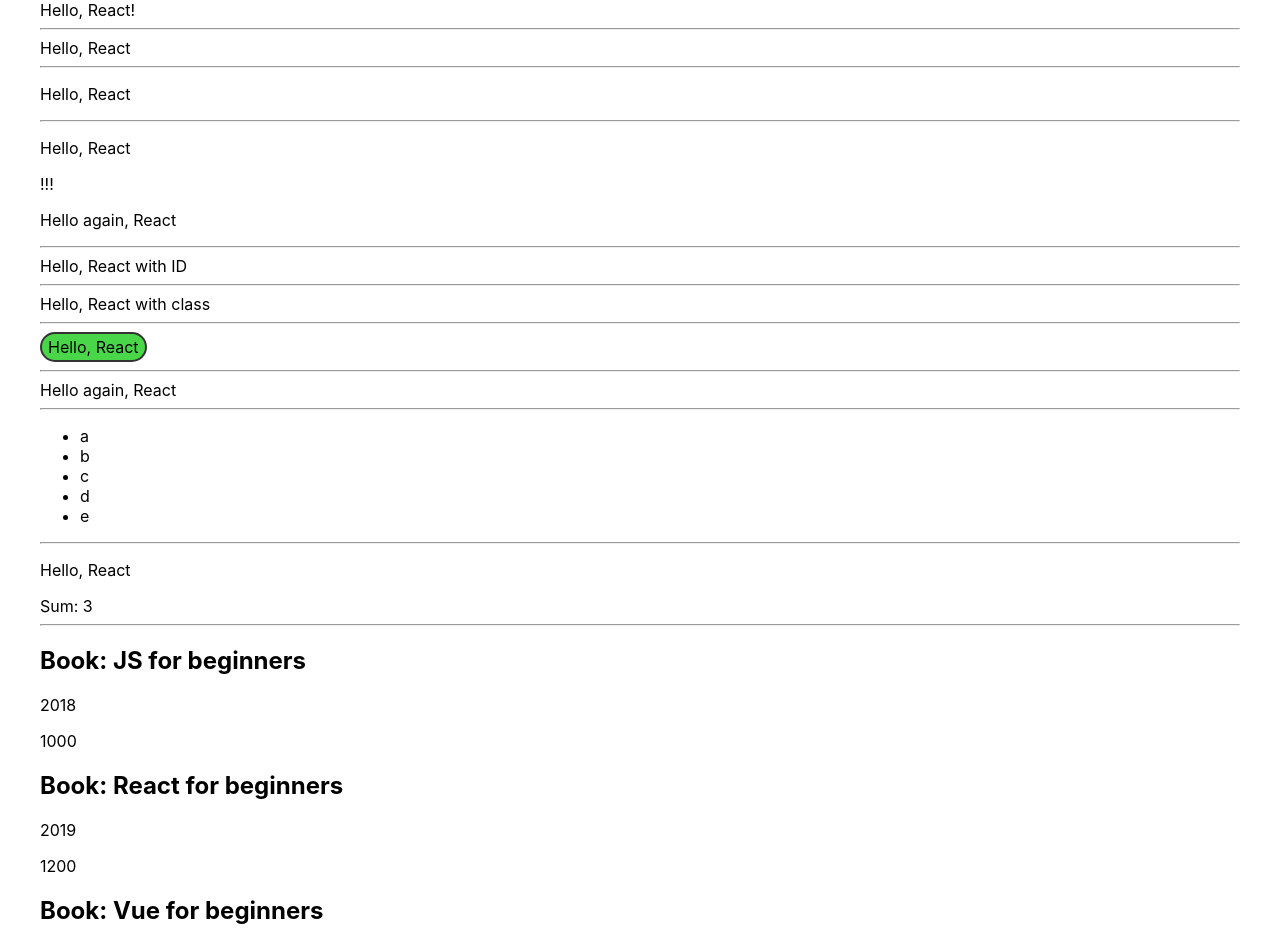
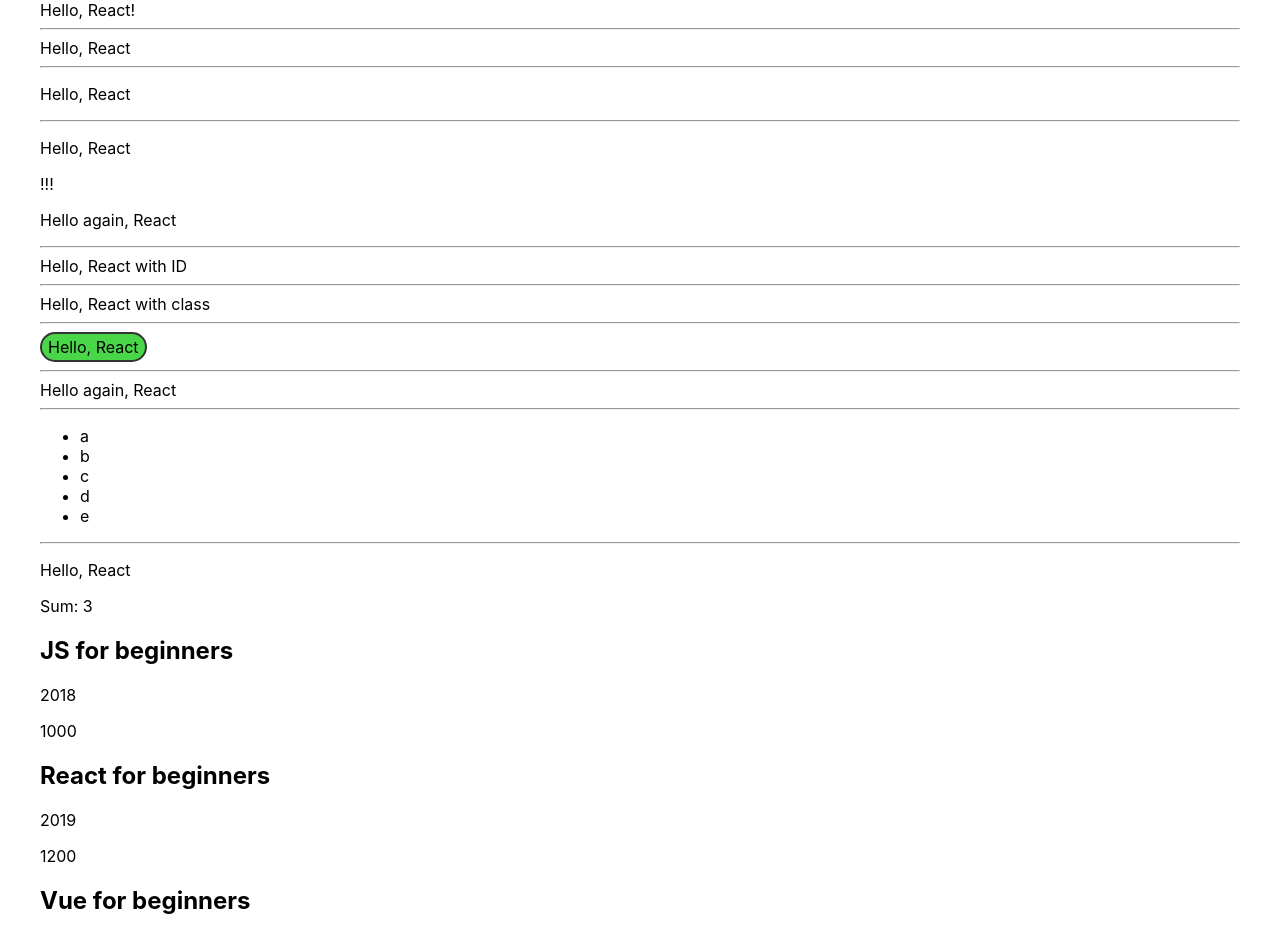
Before and after one commit to Ole-Leo/skypro-react, a JavaScript app in the folder skypro-react/: page / in a window 1280 px wide. Shown: the top 936 px of the page. Built offline with nearby package versions, Linux system fonts and the light colour scheme; the HTML template or start-up script is replaced by a standard one.

Commit message:
fix mistakes

```diff
--- a/skypro-react/src/homework_2/ArrayList.js
+++ b/skypro-react/src/homework_2/ArrayList.js
@@ -4,8 +4,9 @@
   return (
     <>
       <ul>
-        {arr.map((elem) => (
-          <li>{elem}</li>
+        {arr.map((elem, index) => (
+          // eslint-disable-next-line react/no-array-index-key
+          <li key={index}>{elem}</li>
         ))}
       </ul>
       <hr />
--- a/skypro-react/src/homework_2/Conditions.js
+++ b/skypro-react/src/homework_2/Conditions.js
@@ -1,6 +1,5 @@
 import { textForTask, textForTaskDuplicate } from './Text';
 
-// const show = true;
 const show = false;
 
 function Conditions() {
--- a/skypro-react/src/homework_2/RewriteInJSX.js
+++ b/skypro-react/src/homework_2/RewriteInJSX.js
@@ -1,36 +1,21 @@
-const books = [
-  {
-    name: 'JS for beginners',
-    year: '2018',
-    price: '1000',
-  },
-  {
-    name: 'React for beginners',
-    year: '2019',
-    price: '1200',
-  },
-  {
-    name: 'Vue for beginners',
-    year: '2021',
-    price: '1500',
-  },
-];
-
-function RewriteInJSX() {
+function Book(props) {
   return (
     <>
-      <hr />
-      <div>
-        {books.map((book) => (
-          <>
-            <h2>Book: {book.name}</h2>
-            <p>{book.year}</p>
-            <p>{book.price}</p>
-          </>
-        ))}
-      </div>
+      <h2>{props.name}</h2>
+      <p>{props.year}</p>
+      <p>{props.price}</p>
     </>
   );
 }
 
+function RewriteInJSX() {
+  return (
+    <div>
+      <Book name="JS for beginners" year="2018" price="1000" />
+      <Book name="React for beginners" year="2019" price="1200" />
+      <Book name="Vue for beginners" year="2021" price="1500" />
+    </div>
+  );
+}
+
 export default RewriteInJSX;
```
